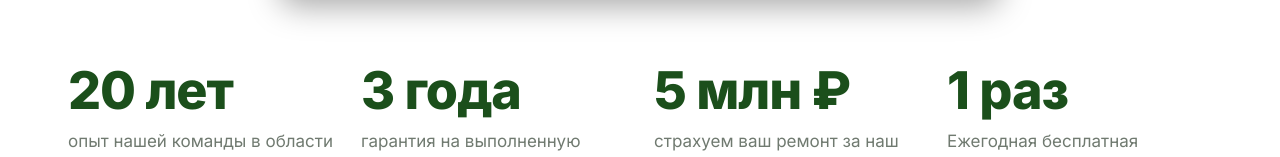
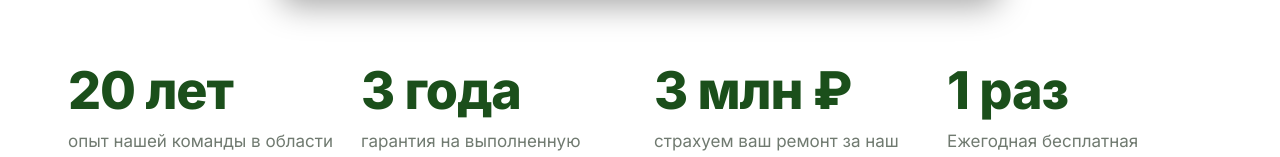
Before and after one commit to sudobins-png/tiyaksa-web, a Next.js app: page / in a window 1280 px wide. Shown: the part 778-935 px from the top of the page. Built offline with nearby package versions, Linux system fonts and the light colour scheme.

Commit message:
fix: insurance amount 5 млн → 3 млн ₽

```diff
--- a/data/content.ts
+++ b/data/content.ts
@@ -34,7 +34,7 @@ export const heroContent = {
 export const stats = [
   { value: '20 лет',   label: 'опыт нашей команды в области ремонта квартир'        },
   { value: '3 года',   label: 'гарантия на выполненную работу по договору'           },
-  { value: '5 млн ₽', label: 'страхуем ваш ремонт за наш счет'                     },
+  { value: '3 млн ₽', label: 'страхуем ваш ремонт за наш счет'                     },
   { value: '1 раз',    label: 'Ежегодная бесплатная диагностика объекта по желанию' },
 ] as const;
 
```
